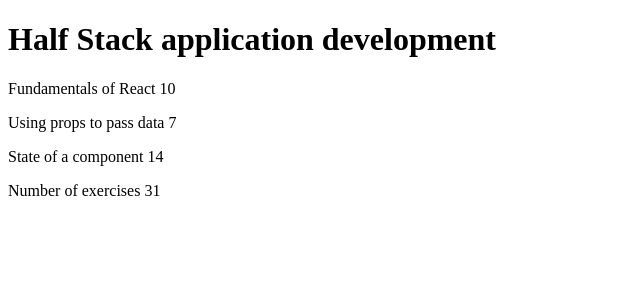
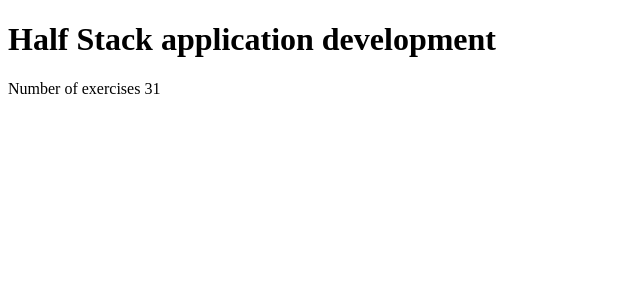
Before and after one commit to Sprachenmeister/Full_Stack_Open, a React (Vite) app in the folder part1/courseinfo/: page / in a window 1280 px wide. Shown: the top 300 px of the page, without its empty margins (0-640 px from the left). Built offline with nearby package versions, Linux system fonts and the light colour scheme.

Commit message:
file update

```diff
--- a/part1/courseinfo/src/App.jsx
+++ b/part1/courseinfo/src/App.jsx
@@ -19,9 +19,9 @@
   console.log(props)
   return (
     <div>
-      <Part part={props.part1} exercises={props.exercises1} />
-      <Part part={props.part2} exercises={props.exercises2} />
-      <Part part={props.part3} exercises={props.exercises3} />
+      <Part part={props.parts.name} exercises={props.parts.exercises} />
+      <Part part={props.parts.name} exercises={props.parts.exercises} />
+      <Part part={props.parts.name} exercises={props.parts.exercises} />
     </div>
   )
 }
@@ -30,39 +30,40 @@
   console.log(props)
   return (
     <div>
-      <p>Number of exercises {props.exercises1 + props.exercises2 + props.exercises3}</p>
+      <p>Number of exercises {props.parts.reduce((sum, part) => sum + part, 0)}</p>
     </div>
   )
 }
 
 const App = () => {
-  const course = 'Half Stack application development'
-  const part1 = {
+  const course = {
+    name: 'Half Stack application development',
+    parts: [
+      {
         name: 'Fundamentals of React',
         exercises: 10
-  }
-  const part2 = {
+      },
+      {
         name: 'Using props to pass data',
         exercises: 7
-  }
-  const part3 = {
+      },
+      {
         name: 'State of a component',
         exercises: 14
+      }
+    ]
   }
 
   return (
     <div>
-      <Header course={course} />
-      <Content
-        part1={part1.name} exercises1={part1.exercises}
-        part2={part2.name} exercises2={part2.exercises}
-        part3={part3.name} exercises3={part3.exercises  }
-      />
-      <Total
-        exercises1={part1.exercises} exercises2={part2.exercises} exercises3={part3.exercises}
-      />
+      <Header course={course.name} />
+      <Content parts={course.parts[0].name} exercises={course.parts[0].exercises} />
+      <Content parts={course.parts[1].name} exercises={course.parts[1].exercises} />
+      <Content parts={course.parts[2].name} exercises={course.parts[2].exercises} />
+      <Total parts={course.parts.map((part) => part.exercises)} />
     </div>
   )
 }
 
+
 export default App
```
Lines whose indentation alone changed are shown as unchanged.
